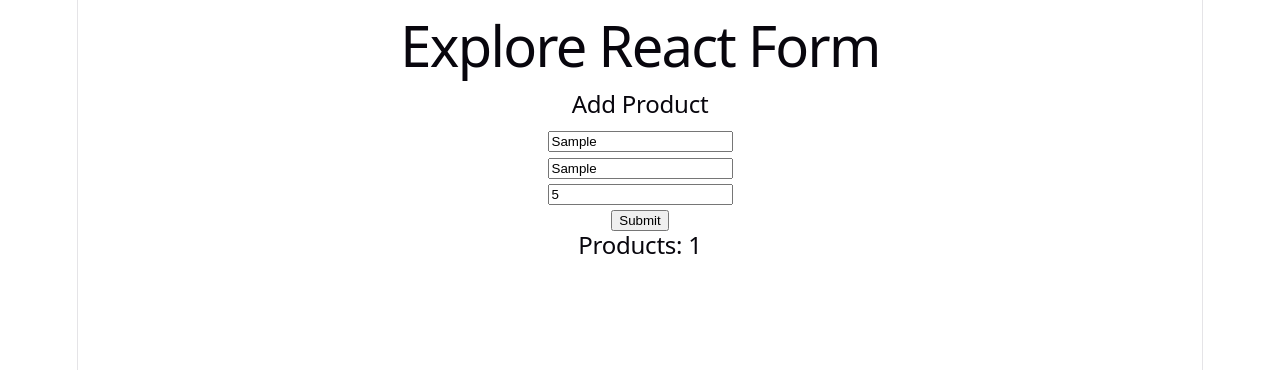
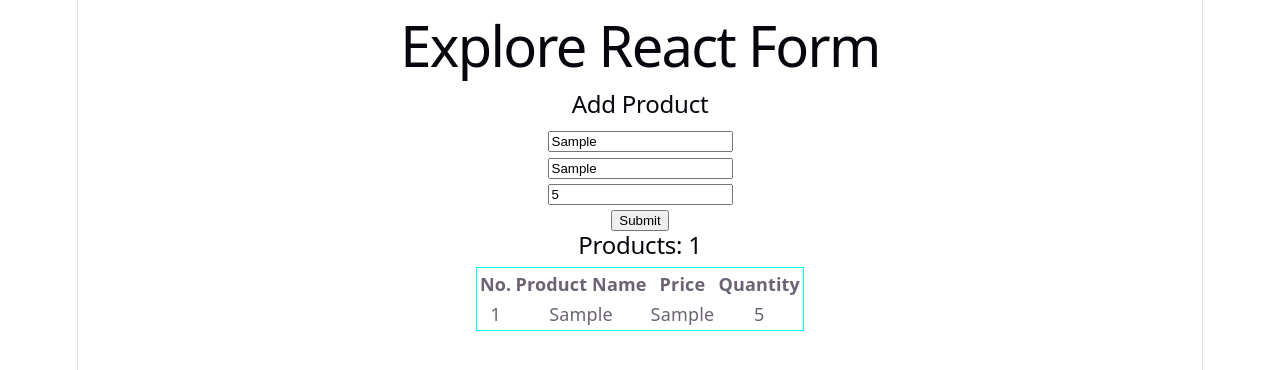
Before and after one commit to asm-saim/v8-explore-react-form, a React (Vite) app: page / in a window 1280 px wide. Both pictures are taken after typing "Sample", "Sample", "5" into the empty fields and a click on the input "Submit". Shown: the top 370 px of the page. Built offline with nearby package versions, Linux system fonts and the light colour scheme.

Commit message:
table crated to store products data

```diff
--- a/src/components/ProductManagement/ProductForm.jsx
+++ b/src/components/ProductManagement/ProductForm.jsx
@@ -13,6 +13,8 @@ const ProductForm = ({ handleAddProducts }) => {
         const addProduct = { name, price, quantity }
         // console.log(addProduct)
         handleAddProducts(addProduct)
+
+        // validation
     }
 
     return (
--- a/src/components/ProductManagement/ProductTable.jsx
+++ b/src/components/ProductManagement/ProductTable.jsx
@@ -4,6 +4,24 @@ const ProductTable = ({ products }) => {
     return (
         <div>
             <h2>Products: {products.length}</h2>
+            <table style={{margin: "0 auto", border:"1px solid cyan"}}>
+                <thead>
+                    <tr>
+                        <th>No.</th>
+                        <th>Product Name</th>
+                        <th>Price</th>
+                        <th>Quantity</th>
+                    </tr>
+                </thead>
+                <tbody>
+                    {products.map((product, index) => <tr key={index}>
+                        <td>{index + 1}</td>
+                        <td>{product.name}</td>
+                        <td>{product.price}</td>
+                        <td>{product.quantity}</td>
+                    </tr>)}
+                </tbody>
+            </table>
         </div>
     );
 };
```
